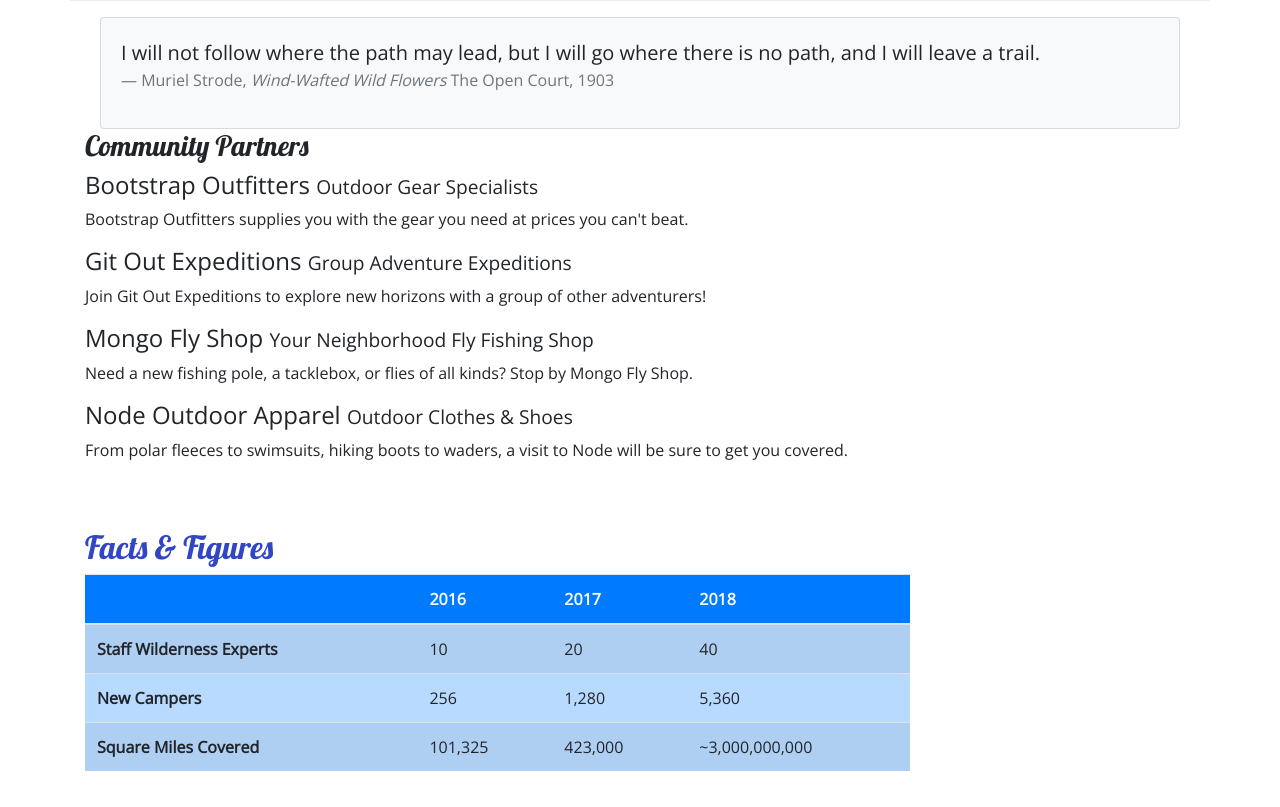
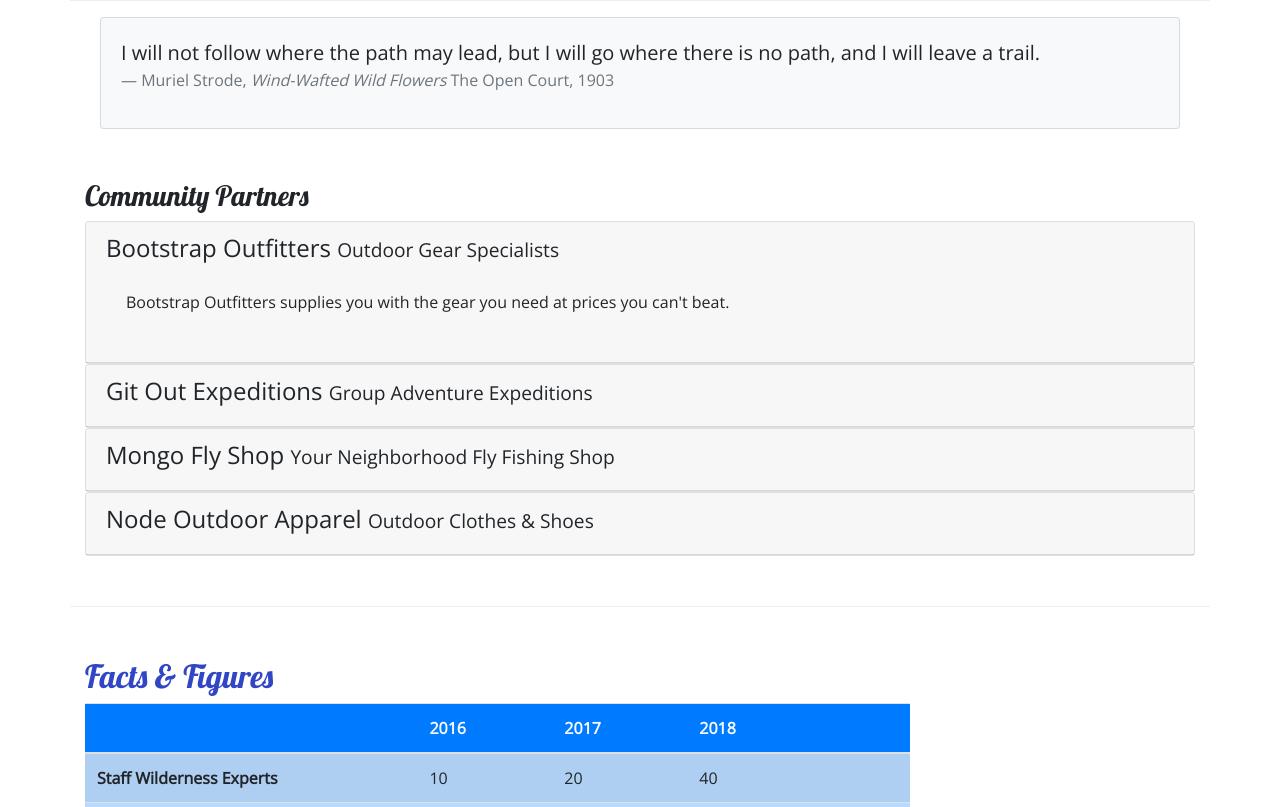
Before and after one commit to numeltoe/nucamp-site, a website: page aboutus.html in a window 1280 px wide. Shown: the part 700-1507 px from the top of the page. Drawn offline with nearby package versions, Linux system fonts and the light colour scheme.

Commit message:
Accordion

```diff
--- a/aboutus.html
+++ b/aboutus.html
@@ -99,17 +99,71 @@
             </div>
         </div>
 
-        <div class="row">
-            <div class="col-12">
+        <div class="row row-content">
+            <div class="col">
                 <h3>Community Partners</h3>
-                <h4>Bootstrap Outfitters <small>Outdoor Gear Specialists</small></h4>
-                <p class="d-none d-sm-block">Bootstrap Outfitters supplies you with the gear you need at prices you can't beat.</p>
-                <h4>Git Out Expeditions <small>Group Adventure Expeditions</small></h4>
-                <p class="d-none d-sm-block">Join Git Out Expeditions to explore new horizons with a group of other adventurers!</p>
-                <h4>Mongo Fly Shop <small>Your Neighborhood Fly Fishing Shop</small></h4>
-                <p class="d-none d-sm-block">Need a new fishing pole, a tacklebox, or flies of all kinds? Stop by Mongo Fly Shop.</p>
-                <h4>Node Outdoor Apparel <small>Outdoor Clothes & Shoes</small></h4>
-                <p>From polar fleeces to swimsuits, hiking boots to waders, a visit to Node will be sure to get you covered.</p>
+                <div id="accordion">
+                    <div class="card">
+                        <div role="tab" class="card-header">
+                            <h4>
+                                <a data-toggle="collapse" data-target="#bootstrap">
+                                Bootstrap Outfitters <small>Outdoor Gear Specialists</small>
+                                </a>
+                            </h4>
+                            <div class="collapse show" id="bootstrap" data-parent="#accordion">
+                                <div class="card-body">
+                                    <p class="d-none d-sm-block">Bootstrap Outfitters supplies you with the
+                                    gear you need at prices you can't beat.</p>
+                                </div>
+                            </div>
+                        </div>
+                    </div>
+                    <div class="card">
+                        <div role="tab" class="card-header">
+                            <h4>
+                                <a class="collapsed" data-toggle="collapse" data-target="#git">
+                                    Git Out Expeditions <small>Group Adventure Expeditions</small>
+                                </a>
+                            </h4>
+                            <div class="collapse" id="git" data-parent="#accordion">
+                                <div class="card-body">
+                                    <p class="d-none d-sm-block">Join Git Out Expeditions to explore new horizons
+                                    with a group of other adventurers!</p>
+                                </div>
+                            </div>
+                        </div>
+                    </div>
+                    <div class="card">
+                        <div role="tab" class="card-header">
+                            <h4>
+                                <a class="collapsed" data-toggle="collapse" data-target="#mongo">
+                                Mongo Fly Shop <small>Your Neighborhood Fly Fishing Shop</small>
+                                </a>
+                            </h4>
+                            <div class="collapse" id="mongo" data-parent="#accordion">
+                                <div class="card-body">
+                                    <p class="d-none d-sm-block">Need a new fishing pole, a tacklebox,
+                                    or flies of all kinds? Stop by Mongo Fly Shop.</p>
+                                </div>
+                            </div>
+                        </div>
+                    </div>
+                    <div class="card">
+                        <div role="tab" class="card-header">
+                            <h4>
+                                <a class="collapsed" data-toggle="collapse" data-target="#node">
+                                Node Outdoor Apparel <small>Outdoor Clothes & Shoes</small>
+                                </a>
+                            </h4>
+                            <div class="collapse" id="node" data-parent="#accordion">
+                                <div class="card-body">
+                                    <p class="d-none d-sm-block">From polar fleeces to swimsuits, hiking boots to waders, a visit to Node
+                                    will be sure to get you covered.</p>
+                                </div>
+                            </div>
+                        </div>
+                    </div>
+                </div>
             </div>
         </div>
 
@@ -148,8 +202,6 @@
                         </tbody>
                     </table>
                 </div>
-
-
             </div>
     </div>
 
```
Also changed, not shown: index.html (+1 -3 lines).
